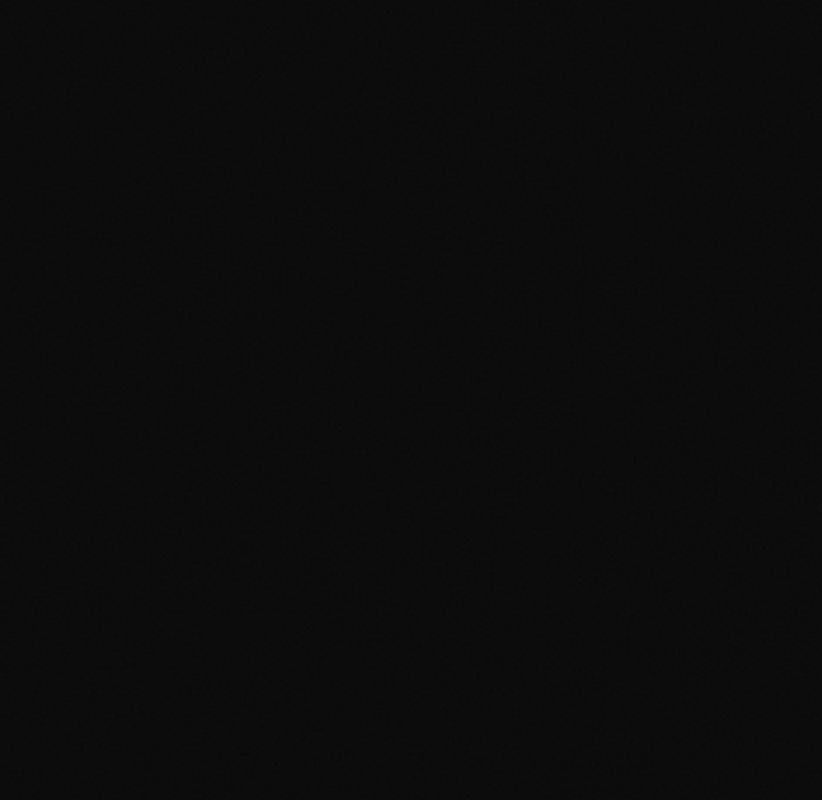
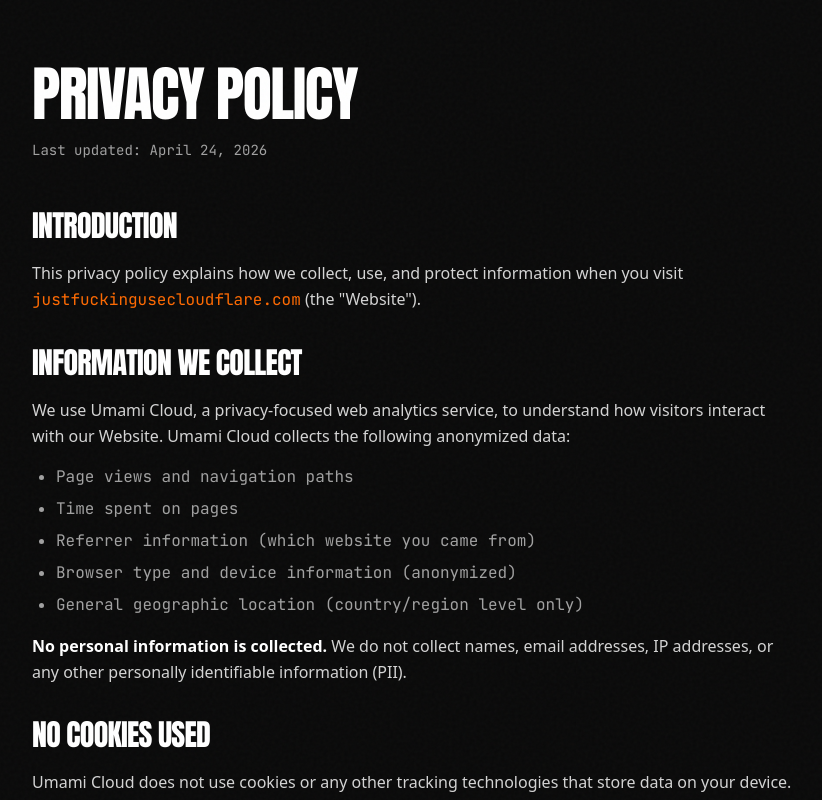
Before and after one commit to mynameistito/justfuckingusecloudflare, a React (Vite) app: page /privacy-policy in a window 1280 px wide. Before the commit this address had no page. Shown: the top 800 px of the page, without its empty margins (224-1046 px from the left). Built offline with nearby package versions, Linux system fonts and the light colour scheme.

Commit message:
Update Privacy Policy route in App component and footer link to use consistent path '/privacy-policy'

```diff
--- a/src/app.tsx
+++ b/src/app.tsx
@@ -51,7 +51,7 @@
     <div className="min-h-screen selection:bg-orange-500 selection:text-black">
       <Routes>
         <Route element={<HomePage />} path="/" />
-        <Route element={<PrivacyPolicy />} path="/privacy" />
+        <Route element={<PrivacyPolicy />} path="/privacy-policy" />
       </Routes>
     </div>
   </BrowserRouter>
--- a/src/components/footer.tsx
+++ b/src/components/footer.tsx
@@ -56,7 +56,7 @@
         <p className="font-mono text-neutral-600 text-xs">
           <Link
             className="text-orange-500 transition-colors hover:text-orange-400"
-            to="/privacy"
+            to="/privacy-policy"
           >
             Privacy Policy
           </Link>
```
